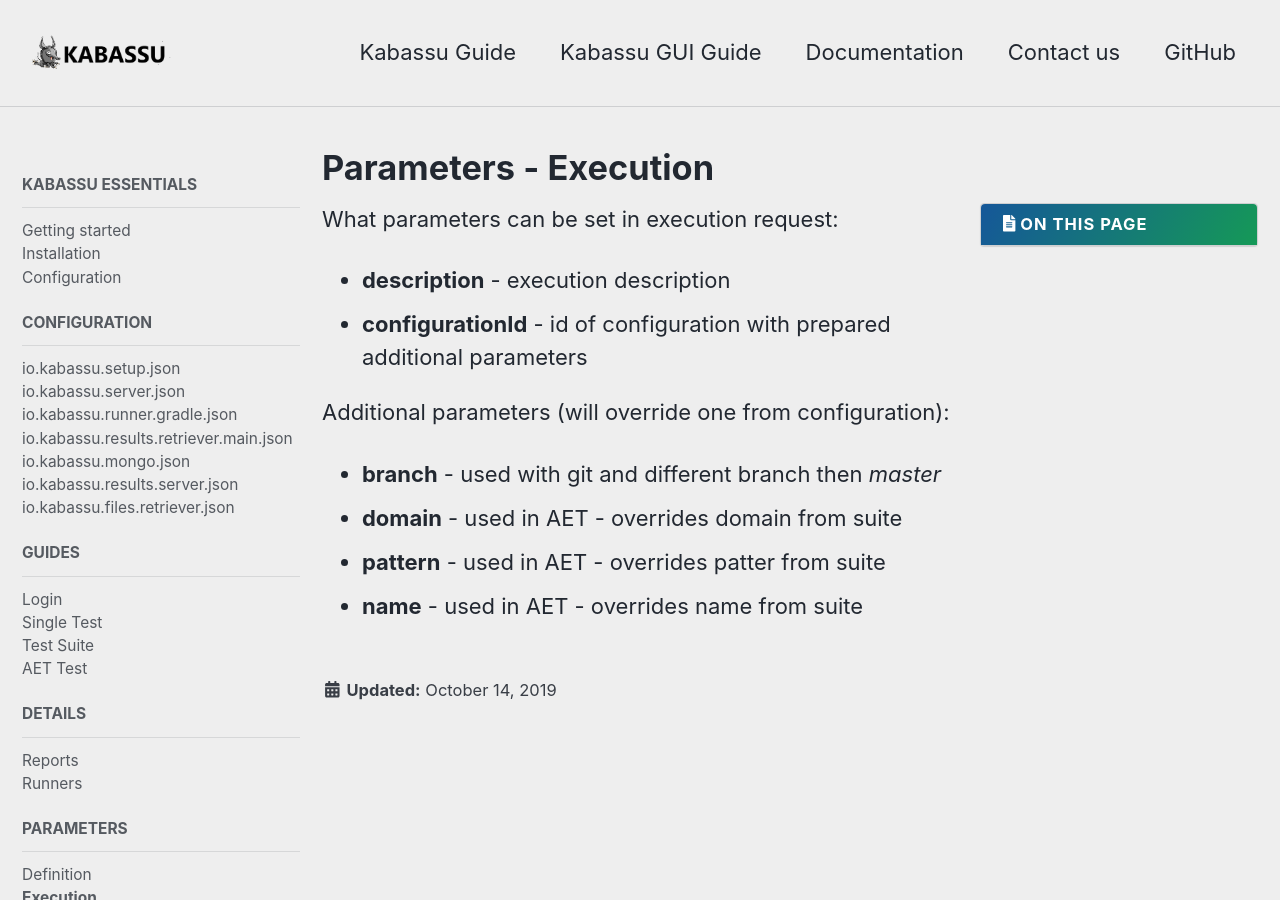
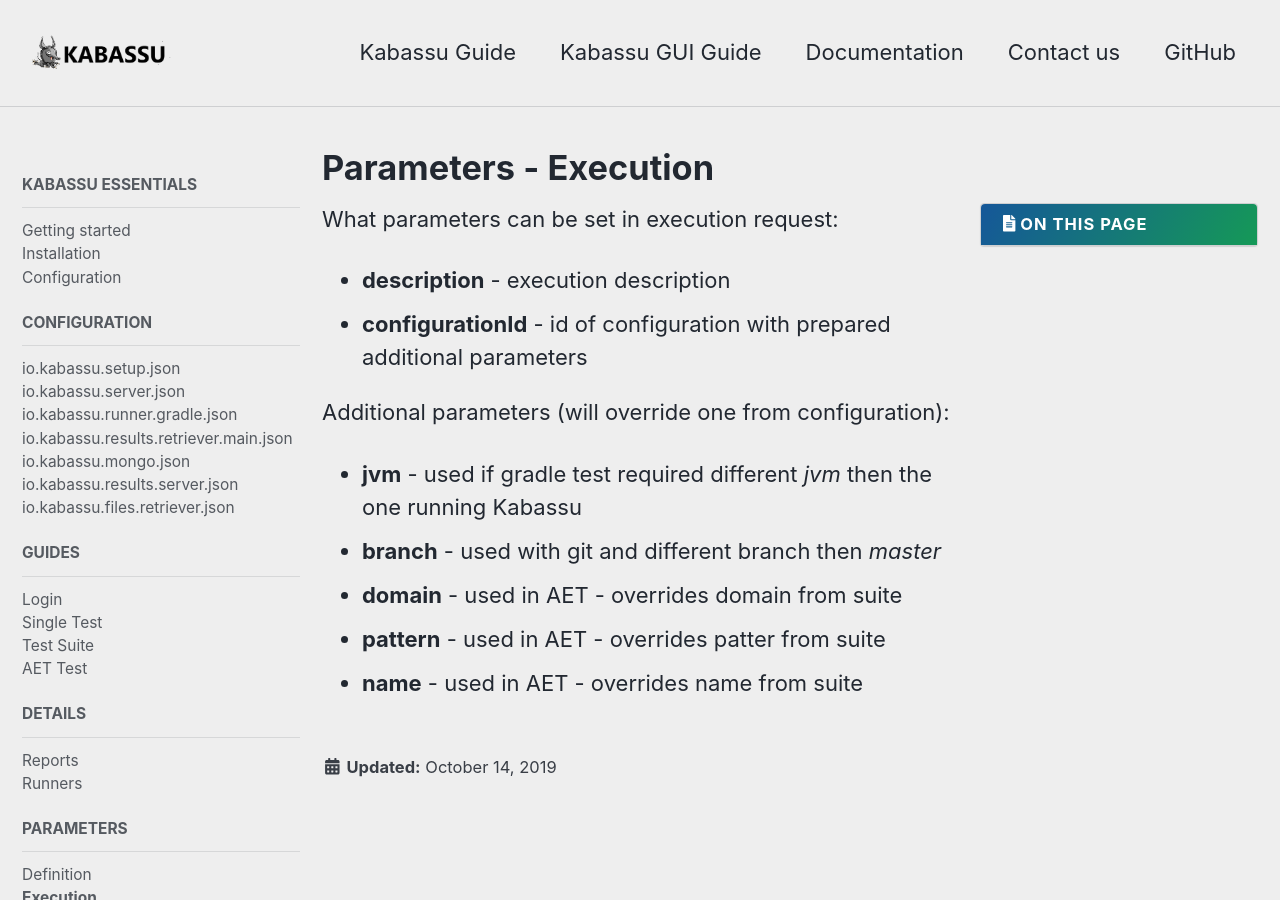
Before and after one commit to Kabassu/kabassu.github.io, a Jekyll site: the page built from _docs/parameters/execution.md, in a window 1280 px wide and 900 px high. Built offline with Jekyll 4.4.1, drawn with Linux system fonts in a browser that asks for light colours; nearby versions of some CDN libraries.

Commit message:
Update execution.md

```diff
--- a/_docs/parameters/execution.md
+++ b/_docs/parameters/execution.md
@@ -7,6 +7,7 @@
 - **configurationId** - id of configuration with prepared additional parameters
 
 Additional parameters (will override one from configuration):
+ - **jvm** - used if gradle test required different _jvm_ then the one running Kabassu
  - **branch** - used with git and different branch then _master_
  - **domain** - used in AET - overrides domain from suite
  - **pattern** - used in AET - overrides patter from suite
```
